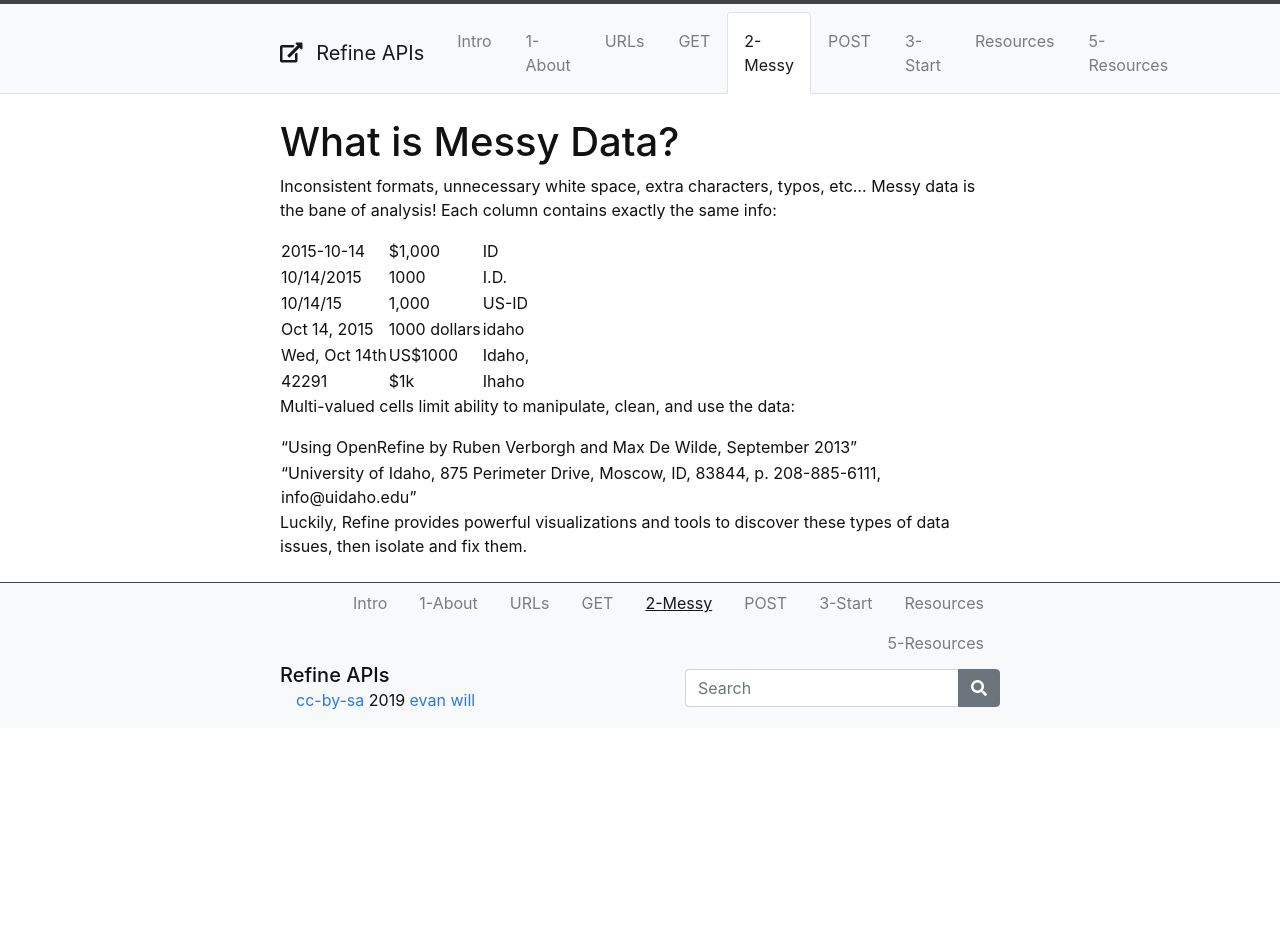
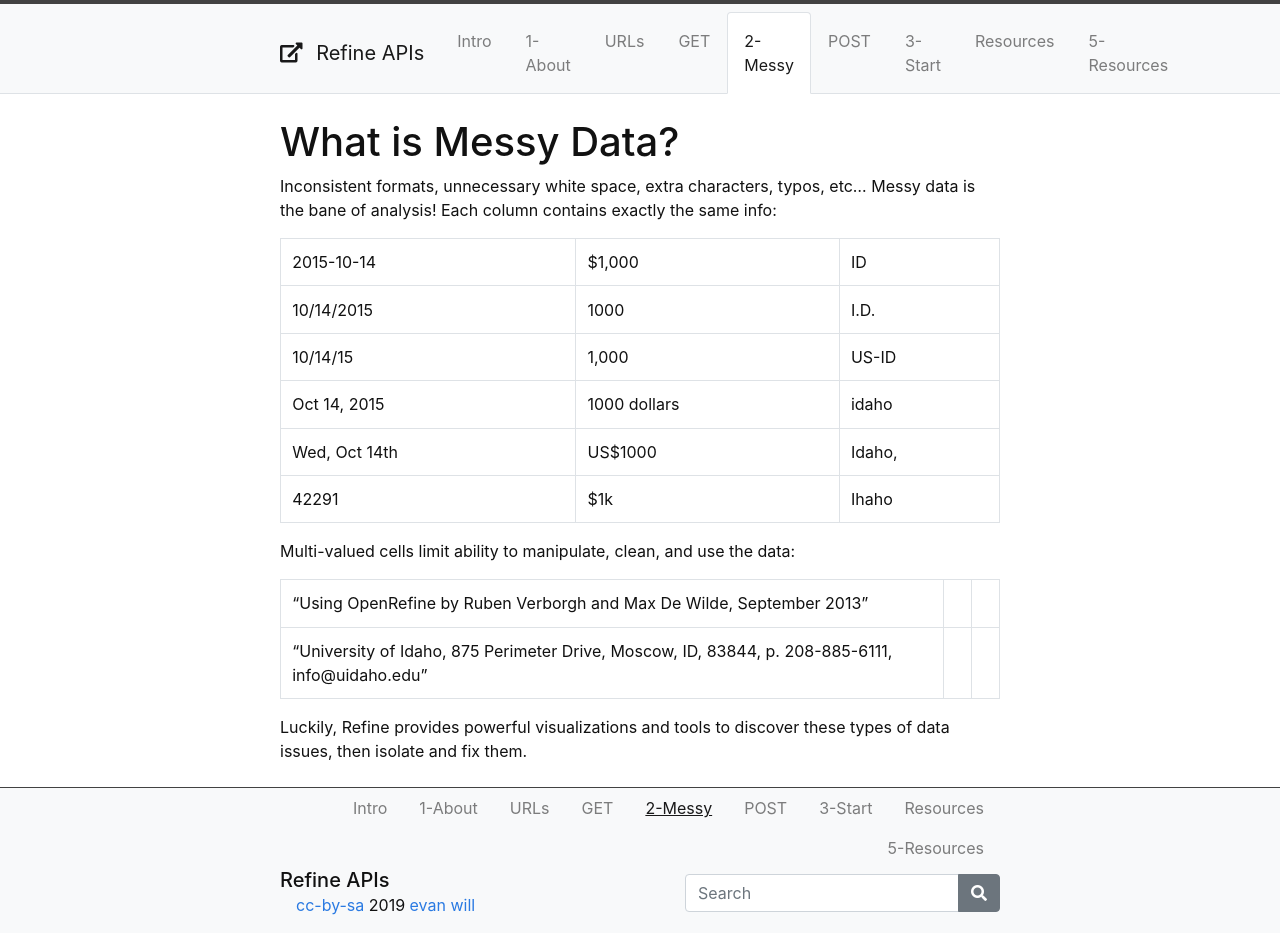
Before and after one commit to evanwill/refine-apis, a Jekyll site: the page built from content/draft/2-messy.md, in a window 1280 px wide. Built offline with Jekyll 4.4.1, drawn with Linux system fonts in a browser that asks for light colours; before the commit the page ends 900 px from its top, so only the background shows below that.

Commit message:
add table styles

```diff
--- a/_sass/_custom.scss
+++ b/_sass/_custom.scss
@@ -40,3 +40,15 @@ a {
 }
 /* remove margin in alerts */
 .alert p:last-of-type { margin-bottom: 0; }
+/* markdown tables */
+table {
+    border-spacing: 0;
+    border-collapse: collapse;
+    width: 100%;
+    margin-bottom: 1rem;
+}
+td {
+    padding: .7rem;
+    border: 1px solid #dee2e6;
+    box-sizing: border-box;
+}
```
